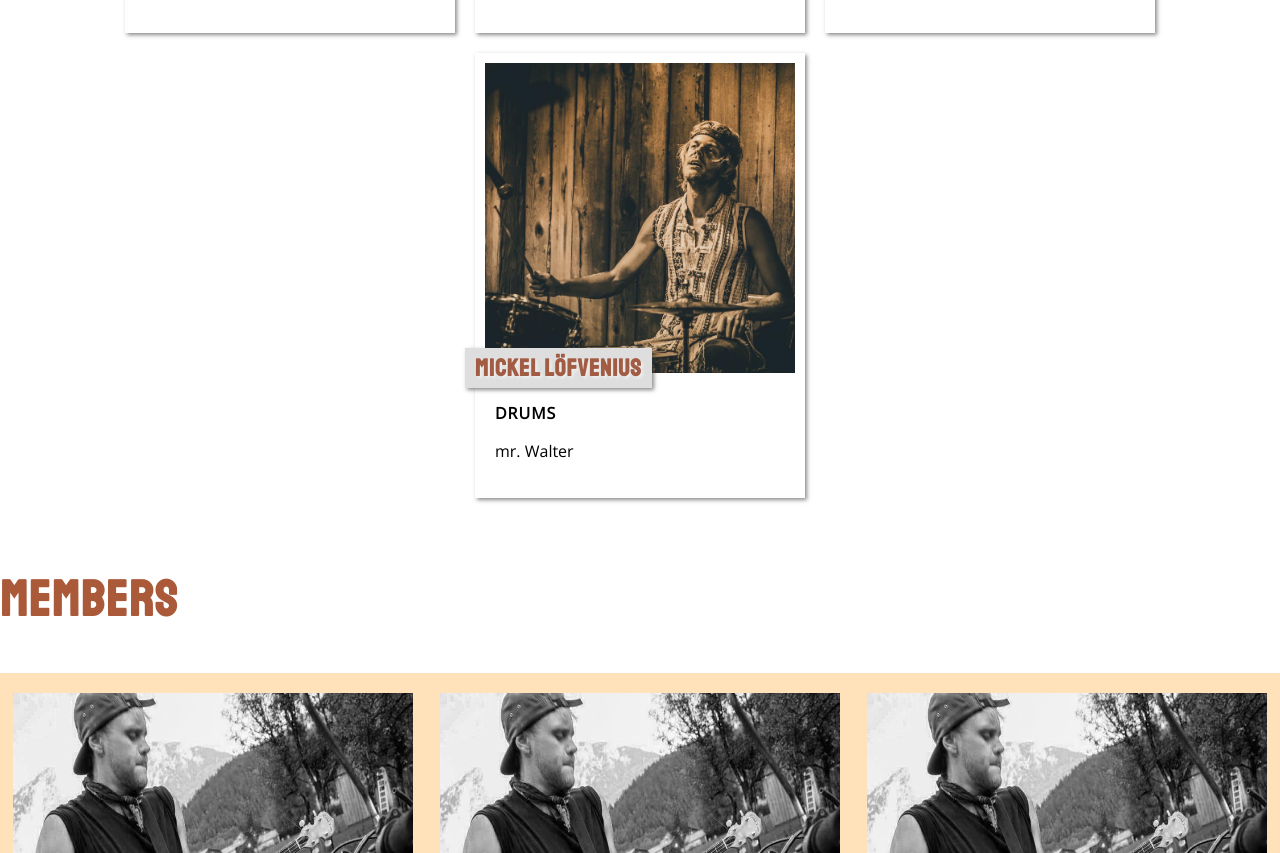
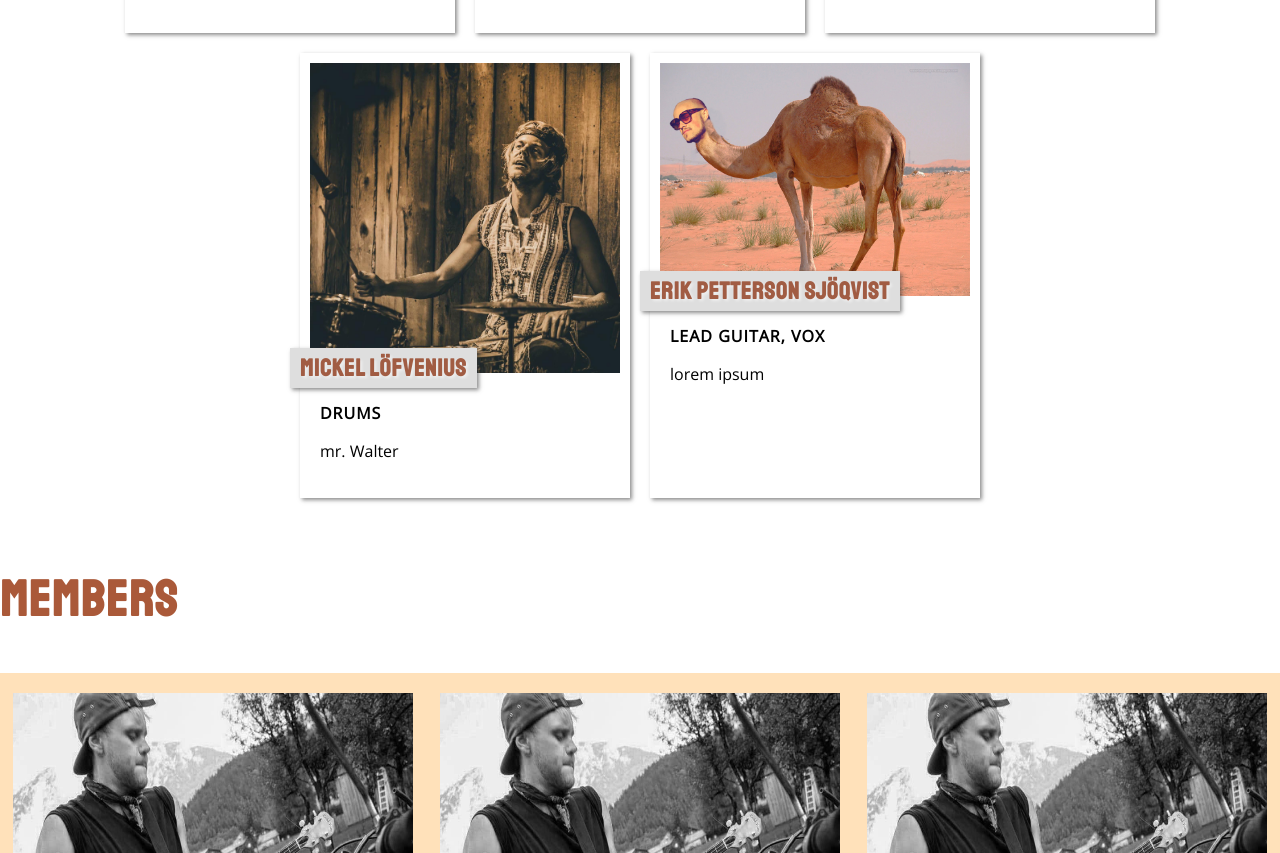
Before and after one commit to Doftgrahn/fatherandsonband, a website: page index.html in a window 1280 px wide. Shown: the part 2075-2928 px from the top of the page. Drawn offline with nearby package versions, Linux system fonts and the light colour scheme; files that its build step writes are made by us from their sources; a web font is replaced by a local one.

Commit message:
add Erik

```diff
--- a/index.html
+++ b/index.html
@@ -173,8 +173,17 @@
           <p class="b-band__member-instrument">Drums</p>
           <p>mr. Walter</p>
         </div>
+      </div>
 
+      <div class="b-band__member">
+        <img src="images/erikcamel.jpg" class="b-band__member-img" alt="Erik" />
+        <div class="b-band__member-info">
+          <h3>Erik Petterson Sjöqvist</h3>
+          <p class="b-band__member-instrument">Lead guitar, Vox</p>
+          <p>lorem ipsum</p>
+        </div>
       </div>
+
     </div>
   </section>
 
```
Also changed, not shown: images/erikcamel.jpg (added).
